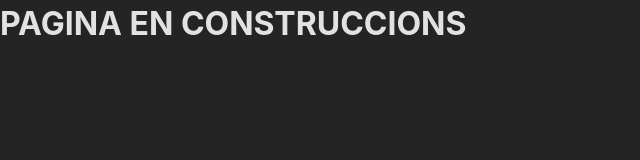
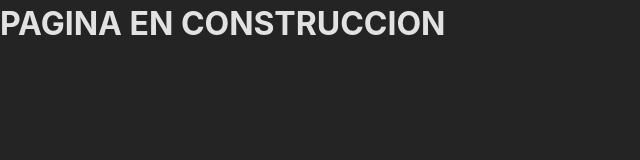
Before and after one commit to LautaroPC/-reactfilm-2023, a React (Vite) app: page / in a window 1280 px wide. Shown: the top 160 px of the page, without its empty margins (0-640 px from the left). Built offline with nearby package versions, Linux system fonts and the light colour scheme.

Commit message:
[cfg] - base prod 2

```diff
--- a/src/App.jsx
+++ b/src/App.jsx
@@ -1,7 +1,7 @@
 const App = () => {
   return (
     <div>
-      <h1>PAGINA EN CONSTRUCCIONS</h1>
+      <h1>PAGINA EN CONSTRUCCION</h1>
     </div>
   )
 }
```
